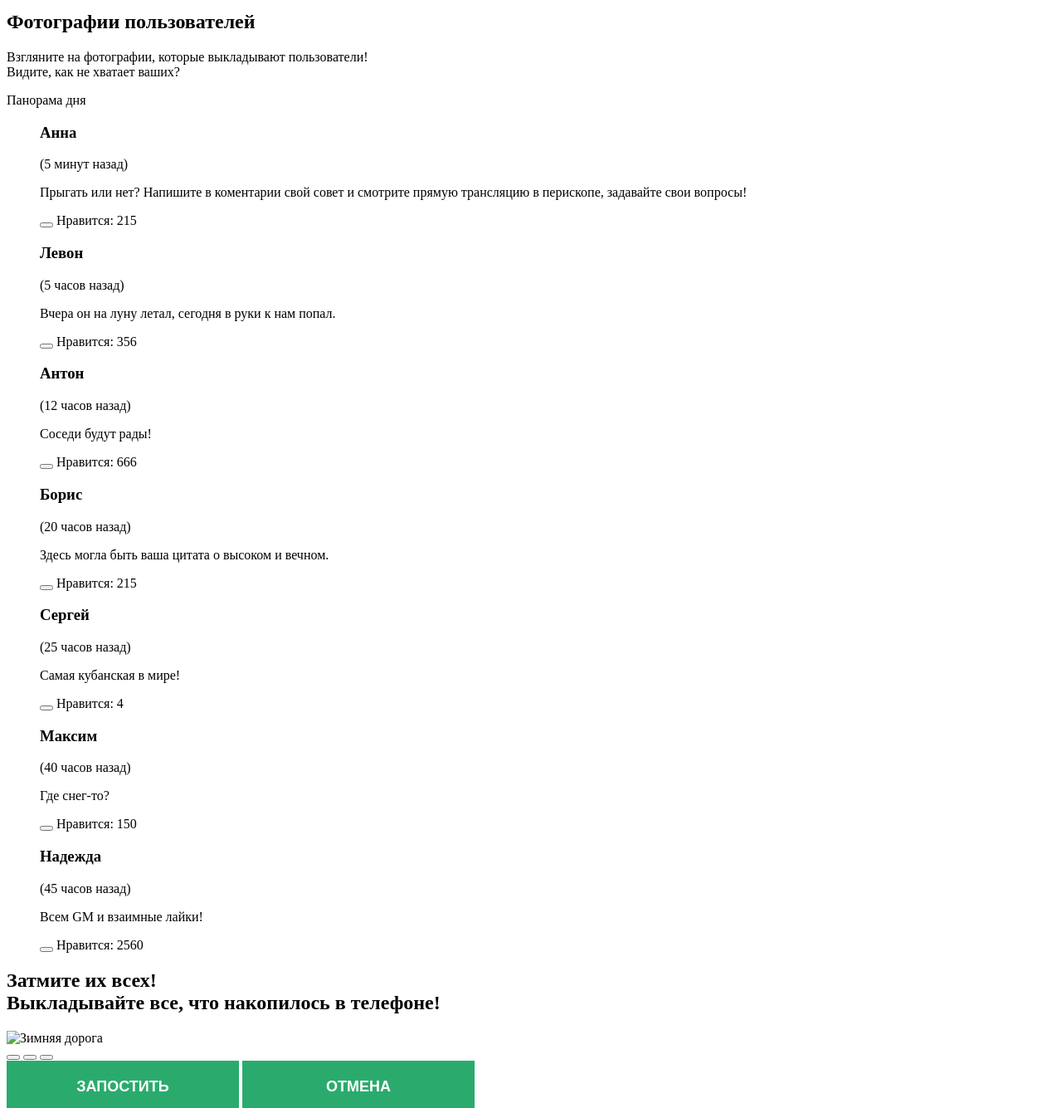
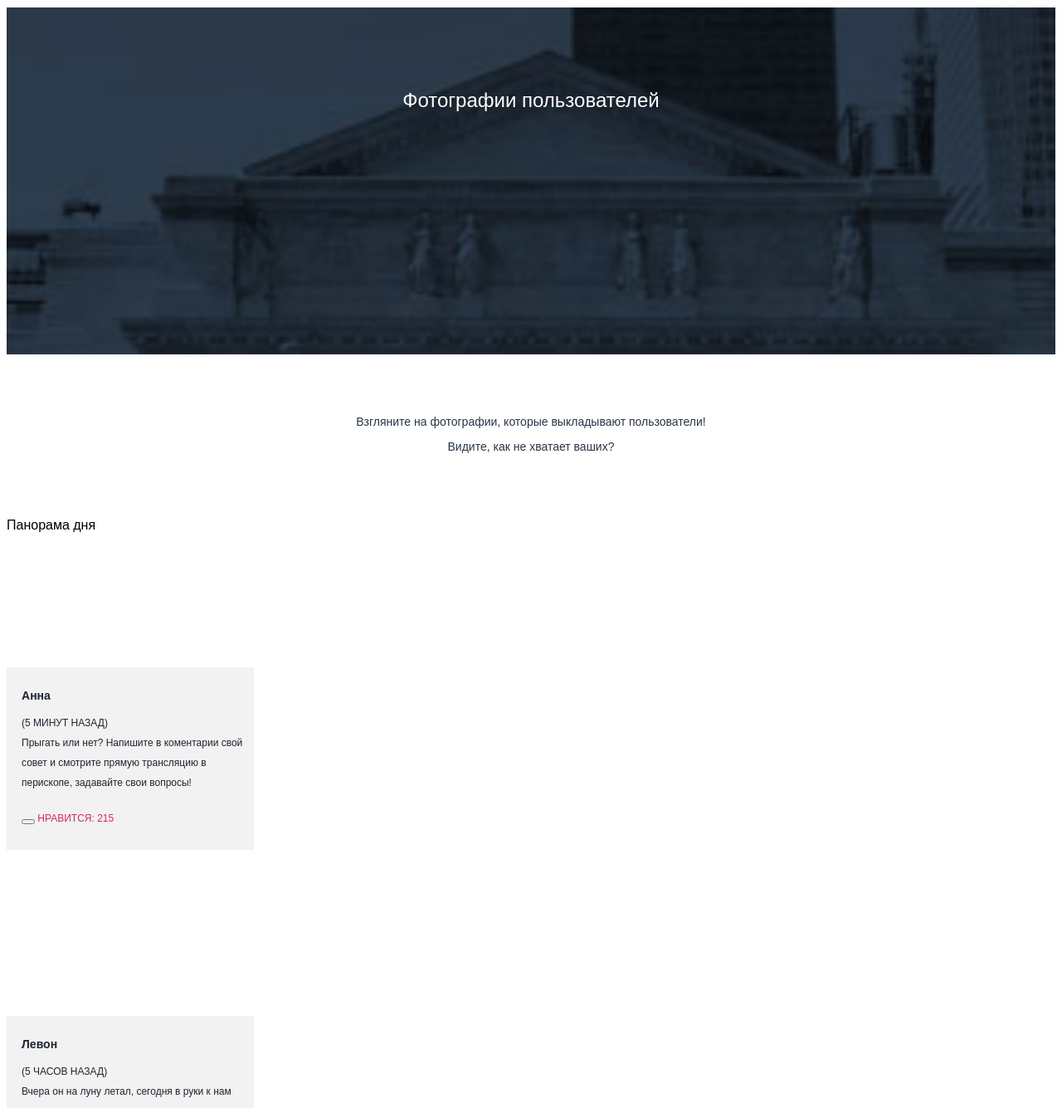
Before and after one commit to arien-lir/558307-pink, a website: page source/photo.html in a window 1280 px wide. Shown: the part 410-1745 px from the top of the page at 83% size. Drawn offline with nearby package versions, Linux system fonts and the light colour scheme; files that its build step writes are made by us from their sources.

Commit message:
добавляет стили блоков photo.html

```diff
--- a/source/photo.html
+++ b/source/photo.html
@@ -38,8 +38,10 @@
         <br> Видите, как не хватает ваших?
       </p>
       <article class="photo-catalog__item">
+        <div class="photo-catalog__wrapper panorama-wrapper">
           <span class="photo-catalog__panorama-mask">Панорама дня</span>
           <a class="photo-catalog__photo" href="#"></a>
+        </div>
         <blockquote class="photo-catalog__quote">
           <h3 class="photo-catalog__author">
             Анна
@@ -57,7 +59,9 @@
         </blockquote>
       </article>
       <article class="photo-catalog__item">
+        <div class="photo-catalog__wrapper">
           <a class="photo-catalog__photo" href="#"></a>
+        </div>
         <blockquote class="photo-catalog__quote">
           <h3 class="photo-catalog__author">
             Левон
@@ -75,7 +79,9 @@
         </blockquote>
       </article>
       <article class="photo-catalog__item">
+        <div class="photo-catalog__wrapper">
           <a class="photo-catalog__photo" href="#"></a>
+        </div>
         <blockquote class="photo-catalog__quote">
           <h3 class="photo-catalog__author">
             Антон
@@ -93,7 +99,9 @@
         </blockquote>
       </article>
       <article class="photo-catalog__item">
+        <div class="photo-catalog__wrapper">
           <a class="photo-catalog__photo" href="#"></a>
+        </div>
         <blockquote class="photo-catalog__quote">
           <h3 class="photo-catalog__author">
             Борис
@@ -111,7 +119,9 @@
         </blockquote>
       </article>
       <article class="photo-catalog__item">
+        <div class="photo-catalog__wrapper">
           <a class="photo-catalog__photo" href="#"></a>
+        </div>
         <blockquote class="photo-catalog__quote">
           <h3 class="photo-catalog__author">
             Сергей
@@ -129,7 +139,9 @@
         </blockquote>
       </article>
       <article class="photo-catalog__item">
+        <div class="photo-catalog__wrapper">
           <a class="photo-catalog__photo" href="#"></a>
+        </div>
         <blockquote class="photo-catalog__quote">
           <h3 class="photo-catalog__author">
             Максим
@@ -147,7 +159,9 @@
         </blockquote>
       </article>
       <article class="photo-catalog__item">
+        <div class="photo-catalog__wrapper">
           <a class="photo-catalog__photo" href="#"></a>
+        </div>
         <blockquote class="photo-catalog__quote">
           <h3 class="photo-catalog__author">
             Надежда
@@ -172,6 +186,7 @@
         Выкладывайте все, что накопилось в телефоне!
       </h2>
       <form class="photo-post__form">
+        <div class="photo-post__wrapper">
           <img class="photo-post__photo" src="../img/road.jpg" alt="Зимняя дорога" width="280" height="374">
           <div class="photo-post__editor-panel">
             <button class="photo-post__crop photo-post__crop--active"></button>
@@ -182,8 +197,11 @@
             <span class="photo-post__bar"></span>
             <span class="photo-post__range-toggle"></span>
           </div>
-        <button class="photo-post__button button button--active" value="post">Запостить</button>
-        <button class="photo-post__button button button--disable" value="cancel">Отмена</button>
+        </div>
+        <div class="photo-post__button-wrapper">
+          <button class="photo-post__button round-button--rose button--active" type="submit">Запостить</button>
+          <button class="photo-post__button round-button--gray button--disable" type="submit">Отмена</button>
+        </div>
       </form>
     </section>
   </main>
--- a/source/sass/competition-form.scss
+++ b/source/sass/competition-form.scss
@@ -82,7 +82,7 @@
   text-transform: uppercase;
   text-align: center;
   padding-top: 43px;
-  padding-bottom: 61px;
+  padding-bottom: 21px;
 }
 .competition-form__prompt span {
   color: #d22856;
--- a/source/sass/download.scss
+++ b/source/sass/download.scss
@@ -5,7 +5,7 @@
   color: #ffffff;
   text-align: center;
 }
-.download__link--default {
+.round-button {
   border: 3px solid #ffffff;
   border-radius: 30px;
 }
--- a/source/sass/footer.scss
+++ b/source/sass/footer.scss
@@ -3,6 +3,7 @@
   background-color: #ffffff;
   text-align: center;
   font-family: $opensans;
+  padding-top: 40px;
   padding-bottom: 51px;
 }
 .page-footer__social {
--- a/source/sass/photo-catalog.scss
+++ b/source/sass/photo-catalog.scss
@@ -0,0 +1,74 @@
+.photo-catalog {
+  min-width: 100%;
+  font-family: $opensans;
+}
+.photo-catalog__title {
+  min-height: 237px;
+  background-image: url("../img/inner-cover.jpg");
+  background-repeat: no-repeat;
+  background-position: center;
+  background-size: cover;
+  background-color: $dark-blue;
+  margin: 0;
+  padding: 0;
+  padding-top: 98px;
+  padding-bottom: 83px;
+  font-size: 24px;
+  font-weight: lighter;
+  color: #ffffff;
+  text-align: center;
+}
+.photo-catalog__intro {
+  background-color: #ffffff;
+  color: #283645;
+  font-size: 14px;
+  line-height: 30px;
+  text-align: center;
+  padding-top: 52px;
+  padding-bottom:57px;
+}
+.photo-catalog__item {
+  background-color: #ffffff;
+}
+.photo-catalog__quote {
+  width: 280px;
+  background-color: #f2f2f2;
+  margin: 0;
+  padding: 0;
+  padding-bottom: 26px;
+  padding-top: 22px;
+  padding-left: 18px;
+  margin-bottom: 20px;
+  font-size: 12px;
+  line-height: 24px;
+  color: $dark-blue;
+}
+.panorama-wrapper {
+  width: 100%;
+  min-height: 137px;
+}
+.photo-catalog__wrapper {
+  min-width: 280px;
+  min-height: 180px;
+}
+.photo-catalog__author {
+  margin: 0;
+  padding: 0;
+  font-weight: bold;
+  padding-bottom: 9px;
+}
+.photo-catalog__time {
+  font-weight: lighter;
+  text-transform: uppercase;
+}
+.photo-catalog__text {
+  font-weight: lighter;
+  margin: 0;
+  padding: 0;
+  padding-bottom: 19px;
+}
+.photo-catalog__likes-number {
+  color: #d22856;
+  font-weight: lighter;
+  text-transform: uppercase;
+}
--- a/source/sass/photo-post.scss
+++ b/source/sass/photo-post.scss
@@ -0,0 +1,58 @@
+.photo-post {
+  min-width: 100%;
+  background-color: #ffffff;
+  font-family: $opensans;
+  text-align: center;
+}
+.photo-post__call-to-action {
+  font-size: 14px;
+  line-height: 30px;
+  font-weight: lighter;
+  color: #283645;
+  margin: 0;
+  padding: 0;
+  padding-top: 27px;
+  padding-bottom: 49px;
+}
+.photo-post__wrapper {
+  width: 280px;
+  padding-top: 20px;
+  padding-bottom: 28px;
+  background-color: #f2f2f2;
+}
+.photo-post__photo {
+  width: 280px;
+  min-height: 374px;
+}
+.photo-post__button-wrapper {
+  background-color: #f2f2f2;
+  border-top: 1px solid #dddfe0;
+  padding-top: 38px;
+  padding-bottom: 29px;
+  text-align: center;
+}
+.round-button--rose {
+  border: 3px solid #d22856;
+  border-radius: 30px;
+  width: 280px;
+  height: 55px;
+  background-color: #f2f2f2;
+  font-family: $opensans;
+  color: #d22856;
+  font-size: 18px;
+  line-height: 18px;
+  font-weight: bold;
+  margin-bottom: 12px;
+}
+.round-button--gray {
+  border: 3px solid #dddfe0;
+  border-radius: 30px;
+  width: 280px;
+  height: 55px;
+  background-color: #f2f2f2;
+  font-family: $opensans;
+  color: #dddfe0;
+  font-size: 18px;
+  line-height: 18px;
+  font-weight: bold;
+}
```
Also changed, not shown: source/index.html (+1 -1 lines). Lines whose indentation alone changed are shown as unchanged.
